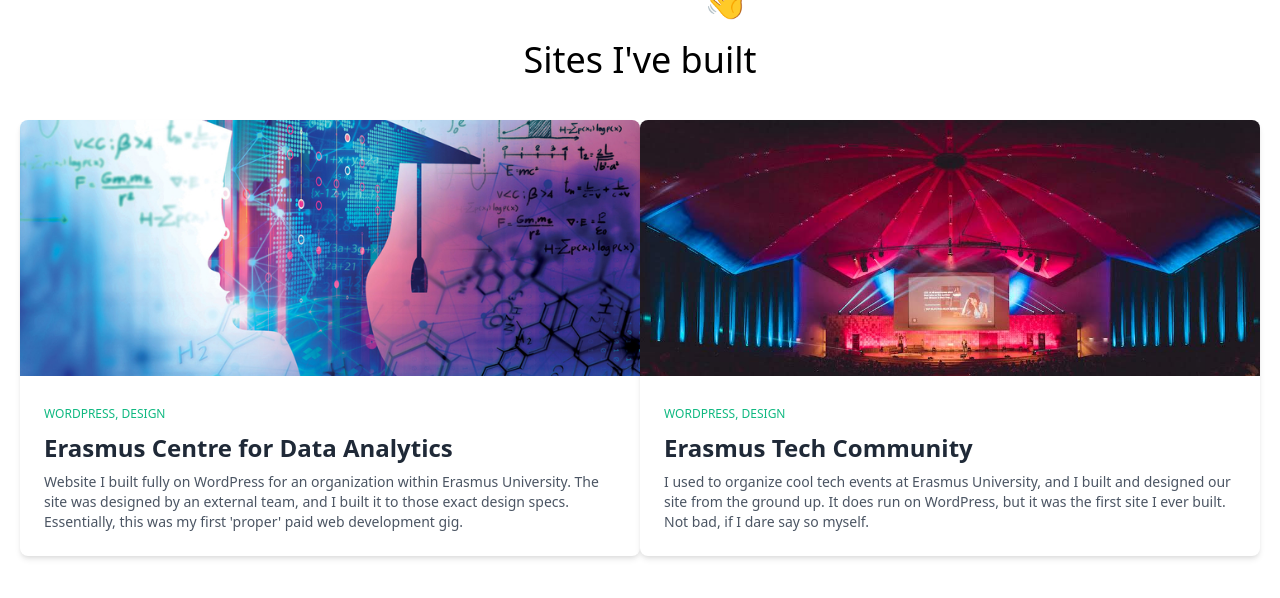
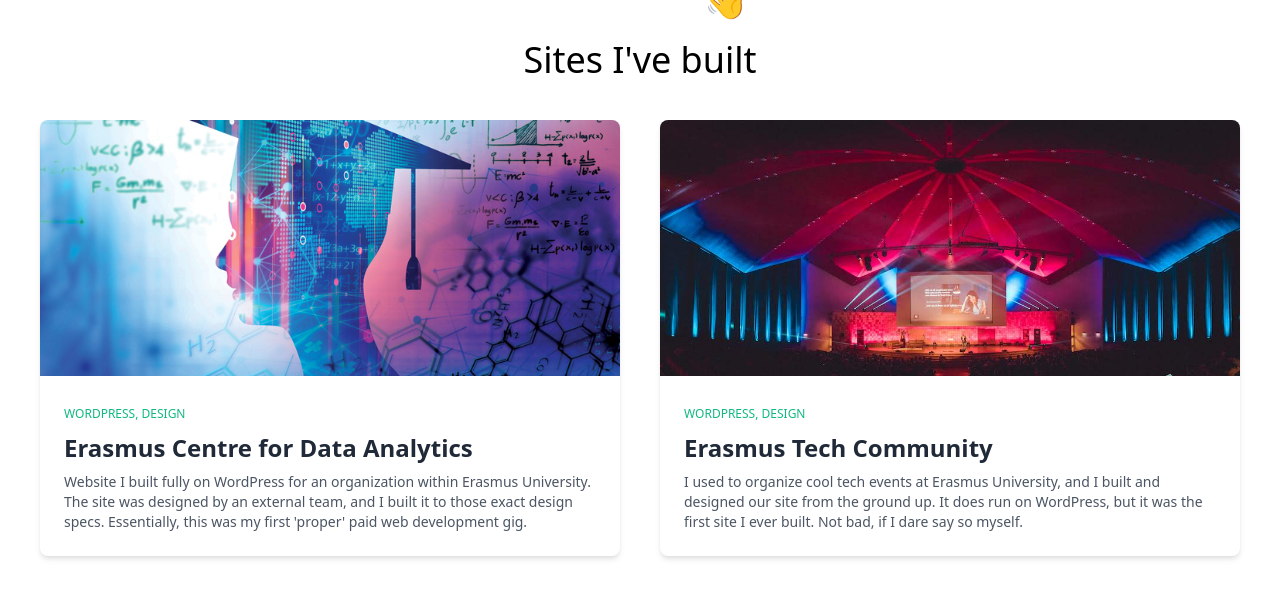
Before and after one commit to Evgastap/evgenyastapov.com, a React (Create React App) app: page /programming in a window 1280 px wide. Shown: the top 598 px of the page. Built offline with nearby package versions, Linux system fonts and the light colour scheme; a web font is replaced by a local one.

Commit message:
Card animation

```diff
--- a/src/elements/CardWithText.js
+++ b/src/elements/CardWithText.js
@@ -1,20 +1,45 @@
 import React from 'react'
-import { motion } from 'framer-motion'
+import { motion, Color } from 'framer-motion'
+
+const imageVariants = {
+    hover: {
+        scale: 1.1
+    },
+    tap: {
+        scale: 1.1
+    }
+}
+
+const cardVariants = {
+    hover: {
+
+    },
+    tap: {  }
+}
+
+const textVariants = {
+    hover: {
+        color: "rgb(16, 185, 129)"
+    }
+}
+
+const transitionSettings = {
+    ease: [0.6, 0.01, -0.05, 0.9]
+}
 
 function CardWithText(props) {
     return (
-        <div class="mt-10">
-
-            <div class="max-w-2xl mx-auto overflow-hidden bg-white rounded-lg shadow-md dark:bg-gray-800">
+        <div class="mt-10 mx-5">
+            <motion.div variants={cardVariants} whileHover="hover" whileTap="tap" class="max-w-2xl mx-auto overflow-hidden bg-white rounded-lg shadow-md dark:bg-gray-800">
                 <a href={props.url} target="_blank">
                     <div className="w-full h-64 overflow-hidden">
-                        <motion.img class="object-cover w-full max-h-full h-64" src={props.image} alt={props.title} whileHover={{ scale: 1.1 }} />
+                            <motion.img class="object-cover w-full max-h-full h-64" src={props.image} alt={props.title} variants = {imageVariants} inherit="True" transition={transitionSettings} />
                     </div>
 
                     <div class="p-6">
                         <div>
                             <span class="text-xs font-medium text-green-500 uppercase dark:text-blue-400">{props.tags}</span>
-                        <a href="#" class="block mt-2 text-2xl font-semibold text-gray-800 dark:text-white hover:text-gray-600 hover:underline">{props.title}</a>
+                            <motion.a href="#" class="block mt-2 text-2xl font-semibold text-gray-800 dark:text-white" variants={textVariants}>{props.title}</motion.a>
                             <p class="mt-2 text-sm text-gray-600 dark:text-gray-400">{props.description}</p>
                         </div>
 
@@ -29,7 +54,7 @@ function CardWithText(props) {
                             </div> */}
                     </div>
                 </a>
-            </div>
+            </motion.div>
         </div>
     )
 }
```
Lines whose indentation alone changed are shown as unchanged.
